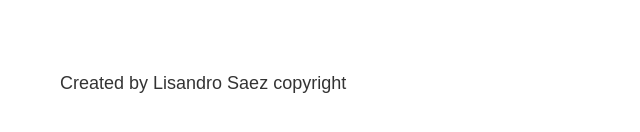
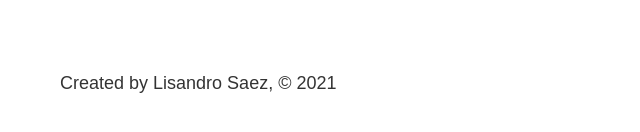
Before and after one commit to LichiSaez/gatsby-cms-project, a Gatsby site: page /about in a window 1280 px wide. Shown: the part 660-792 px from the top of the page, 223-863 px from the left. Built offline with nearby package versions, Linux system fonts and the light colour scheme; Gatsby itself is replaced by a stand-in of ours.

Commit message:
exercise graphQL

```diff
--- a/src/components/footer.js
+++ b/src/components/footer.js
@@ -1,9 +1,21 @@
 import React from "react";
+import {graphql, useStaticQuery} from 'gatsby';
 
 const Footer = () => {
+
+  const data = useStaticQuery(graphql`
+  query {
+    site {
+      siteMetadata {
+        author
+      }
+    }
+  }
+`);
+
   return (
     <footer>
-      <p>Created by Lisandro Saez copyright</p>
+      <p>Created by {data.site.siteMetadata.author}, © 2021</p>
     </footer>
   );
 };
```
